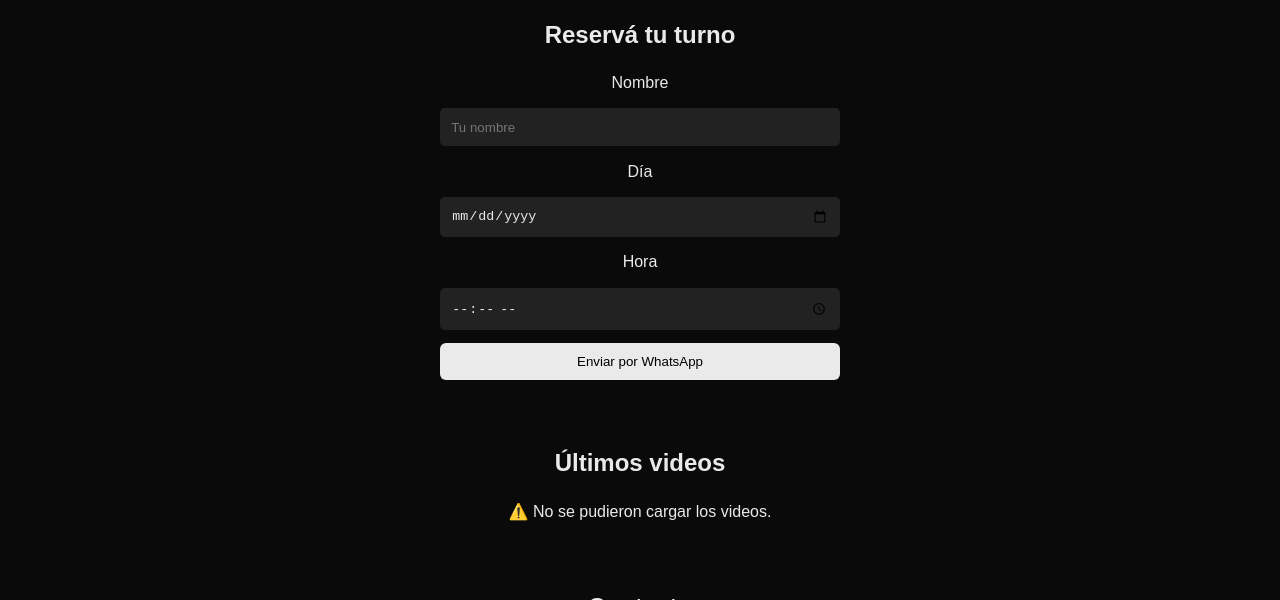
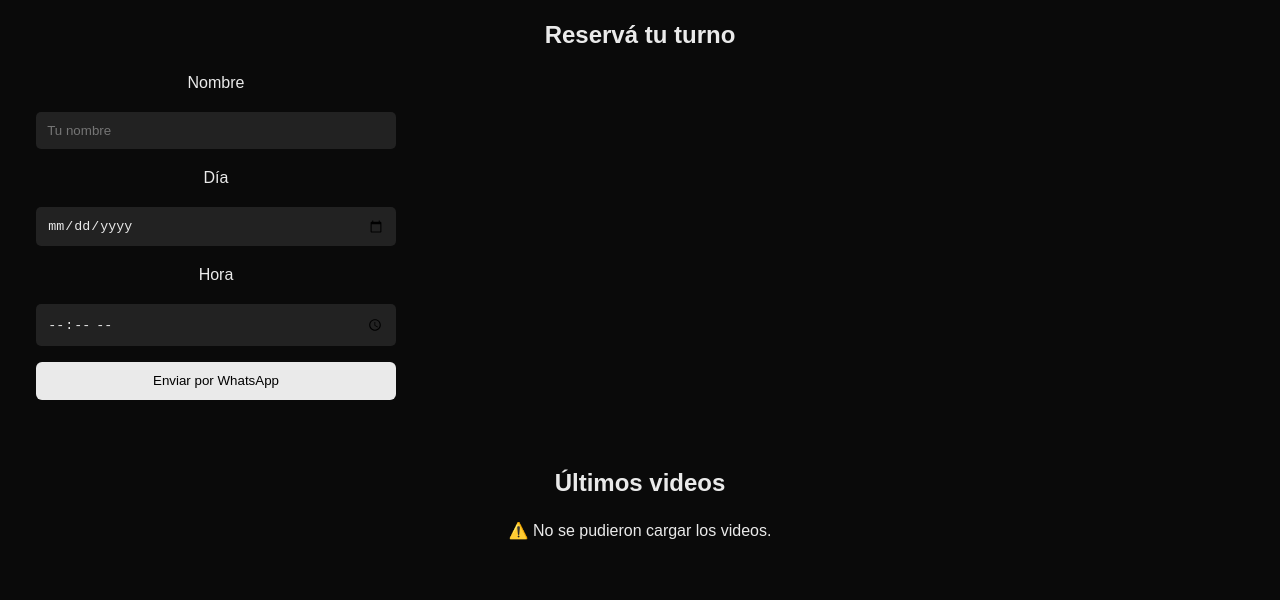
Before and after one commit to claudiocortesse/ClaudioCortessePeluqueriaWeb, a website: page index.html in a window 1280 px wide. Shown: the part 844-1444 px from the top of the page. Drawn offline with Linux system fonts and the light colour scheme; no server answers.

Commit message:
Arreglo codigo css

```diff
--- a/css/style.css
+++ b/css/style.css
@@ -151,13 +151,16 @@ h2 {
 .form-turno {
   display: flex;
   flex-direction: column;
-  gap: .8rem;
-  max-width: 400px;
-  margin: auto; }
+  justify-content: center;
+  align-items: center;
+  gap: 1rem;
+  max-width: 400px; }
 
 input, button {
   padding: 0.7rem;
-  border-radius: 5px; }
+  border-radius: 5px;
+  width: 90%;
+  max-width: 400px;}
 
 input {
   border: none;
```
